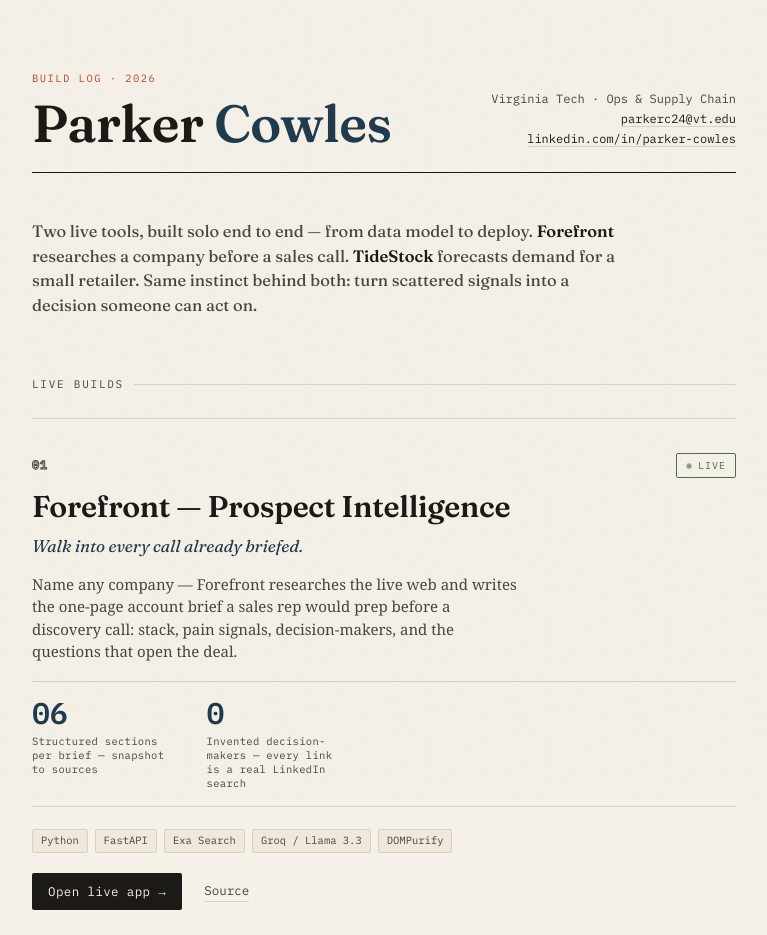
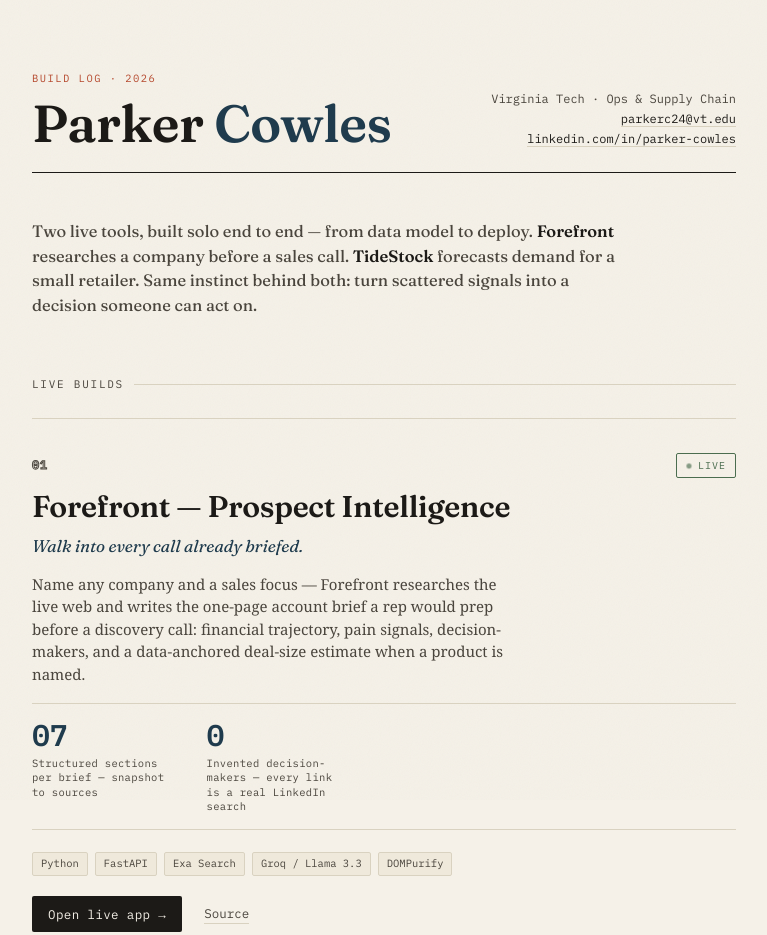
Before and after one commit to parkerjcowles-wq/parkerjcowles-wq.github.io, a plain HTML site: page index.html in a window 1280 px wide. Shown: the top 935 px of the page, without its empty margins (256-1023 px from the left). Drawn offline with Linux system fonts and the light colour scheme.

Commit message:
content: update Forefront stat and copy for intelligence upgrade
Section count was 6, now 7 with Financial Pulse & Trajectory added.
Description now reflects any-focus research and deal-sizing.

```diff
--- a/index.html
+++ b/index.html
@@ -318,11 +318,11 @@
     <h2 class="exhibit-title">Forefront &mdash; Prospect Intelligence</h2>
     <p class="exhibit-tagline">Walk into every call already briefed.</p>
     <p class="exhibit-desc">
-      Name any company &mdash; Forefront researches the live web and writes the one-page account brief a sales rep would prep before a discovery call: stack, pain signals, decision-makers, and the questions that open the deal.
+      Name any company and a sales focus &mdash; Forefront researches the live web and writes the one-page account brief a rep would prep before a discovery call: financial trajectory, pain signals, decision-makers, and a data-anchored deal-size estimate when a product is named.
     </p>
     <div class="stats">
       <div>
-        <div class="stat-num mono">06</div>
+        <div class="stat-num mono">07</div>
         <div class="stat-label">Structured sections per brief &mdash; snapshot to sources</div>
       </div>
       <div>
```
